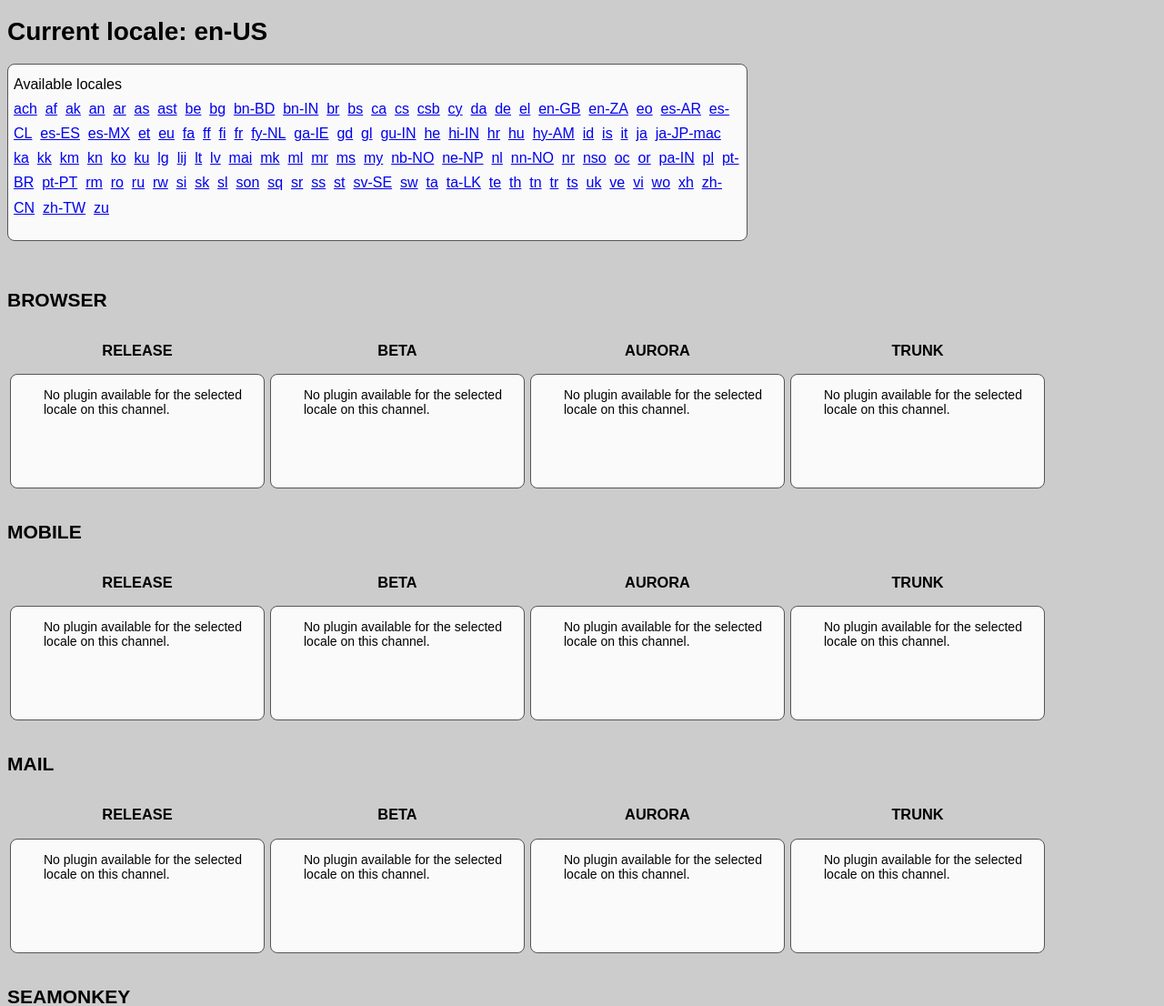
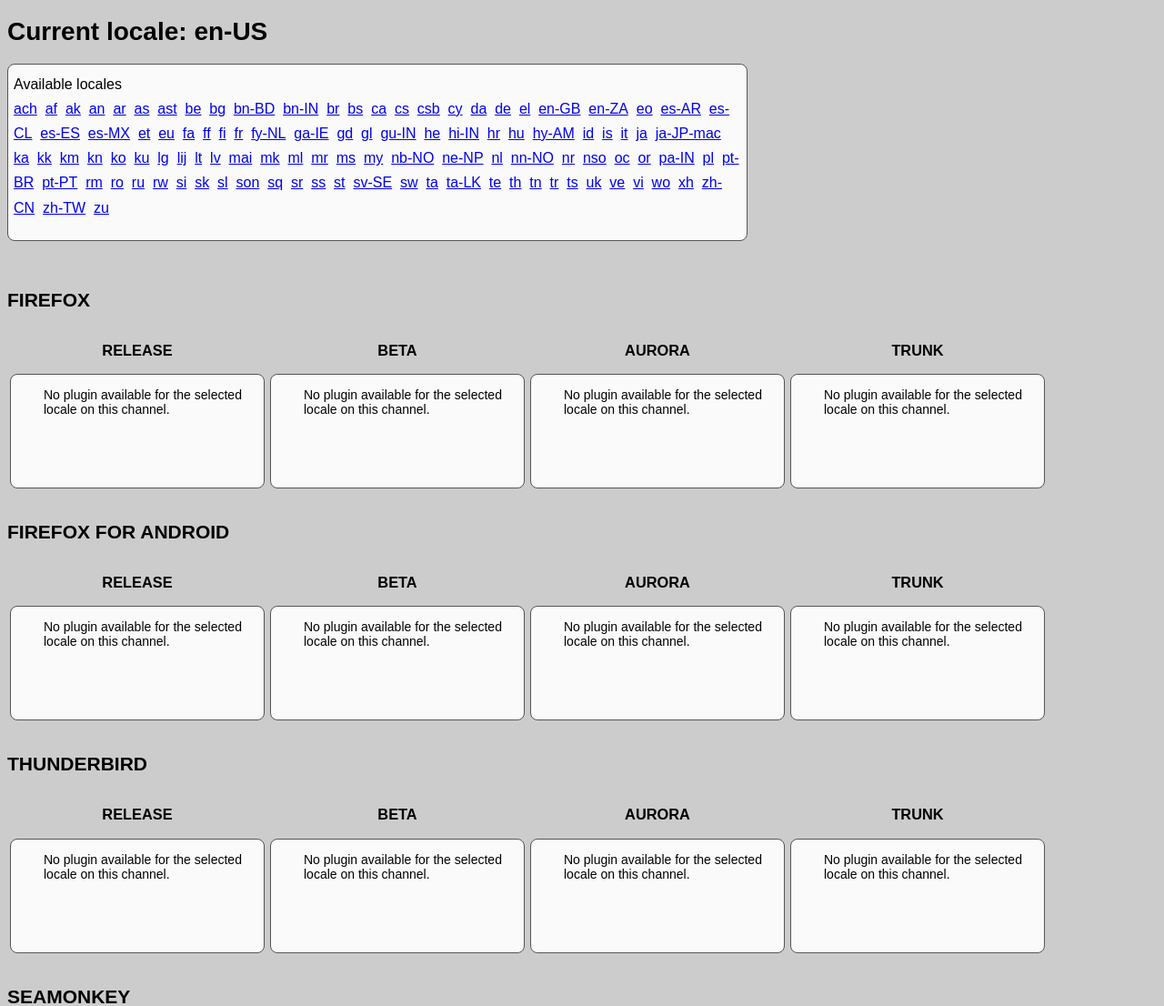
Before and after one commit to flodolo/scripts, a PHP site: page /index.php in a window 1280 px wide. Shown: the top 1106 px of the page at 91% size. Run offline with PHP 8.4, Linux system fonts and the light colour scheme.

Commit message:
Add an array with products' names

```diff
--- a/searchplugins/index.php
+++ b/searchplugins/index.php
@@ -86,7 +86,8 @@
     $jsonarray = json_decode($jsondata, true);
 
     $channels = array('release', 'beta', 'aurora', 'trunk');
-    $products = array('browser', 'mobile', 'mail', 'seamonkey');
+    $products = array('browser', 'mobile', 'mail', 'suite');
+    $productnames = array('Firefox', 'Firefox for Android', 'Thunderbird', 'SeaMonkey');
 
     $locales = array('ach', 'af', 'ak', 'an', 'ar', 'as', 'ast', 'be', 'bg', 'bn-BD',
         'bn-IN', 'br', 'bs', 'ca', 'cs', 'csb', 'cy', 'da', 'de', 'el',
@@ -112,9 +113,9 @@
     echo "  </p>
           </div>";
 
-    foreach ($products as $product) {
+    foreach ($products as $i=>$product) {
         echo "<div class='product'>
-                <h2>$product</h2>\n";
+                <h2>" . $productnames[$i] ."</h2>\n";
         foreach ($channels as $channel) {
             echo "<div class='channel'>
                     <h3>$channel</h3>
```
